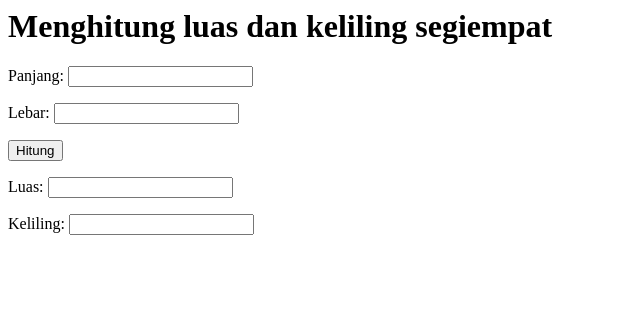
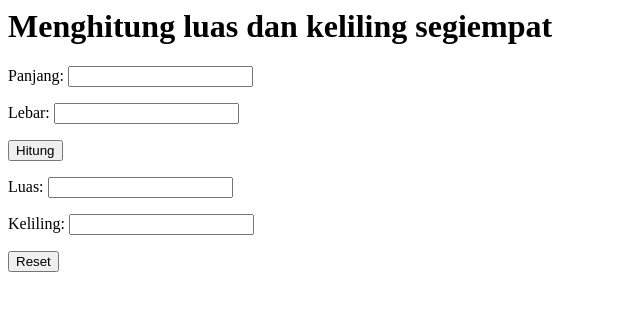
Before and after one commit to alvin-alvrahesta/Tugas_Modul1_Kel38, a plain HTML site: page index.html in a window 1280 px wide. Shown: the whole page, without its empty margins (0-640 px from the left). Drawn offline with Linux system fonts and the light colour scheme.

Commit message:
Penambahan tombol reset

```diff
--- a/Script.js
+++ b/Script.js
@@ -24,3 +24,8 @@ const hitungLuasKeliling = () => {
     Luas + (Luas % 2 == 0 ? " (Genap)" : " (Ganjil)");
   console.log("Luas = " + Luas + (Luas % 2 == 0 ? " (Genap)" : " (Ganjil)"));
 };
+
+function reset() {
+  document.getElementById("panjang").value = "";
+  document.getElementById("lebar").value = "";
+ }
--- a/index.html
+++ b/index.html
@@ -12,6 +12,7 @@
                <p><input type="button" value="Hitung" onclick="fungsiAsyncAwait();"> </p>
                <p>Luas: <input type="text" id="luas"></p>
                <p>Keliling: <input type="text" id="keliling"></p>
+               <p><input type="button" value="Reset" onclick="reset();"> </p>
           </form>
      </body>
 </html>
```
